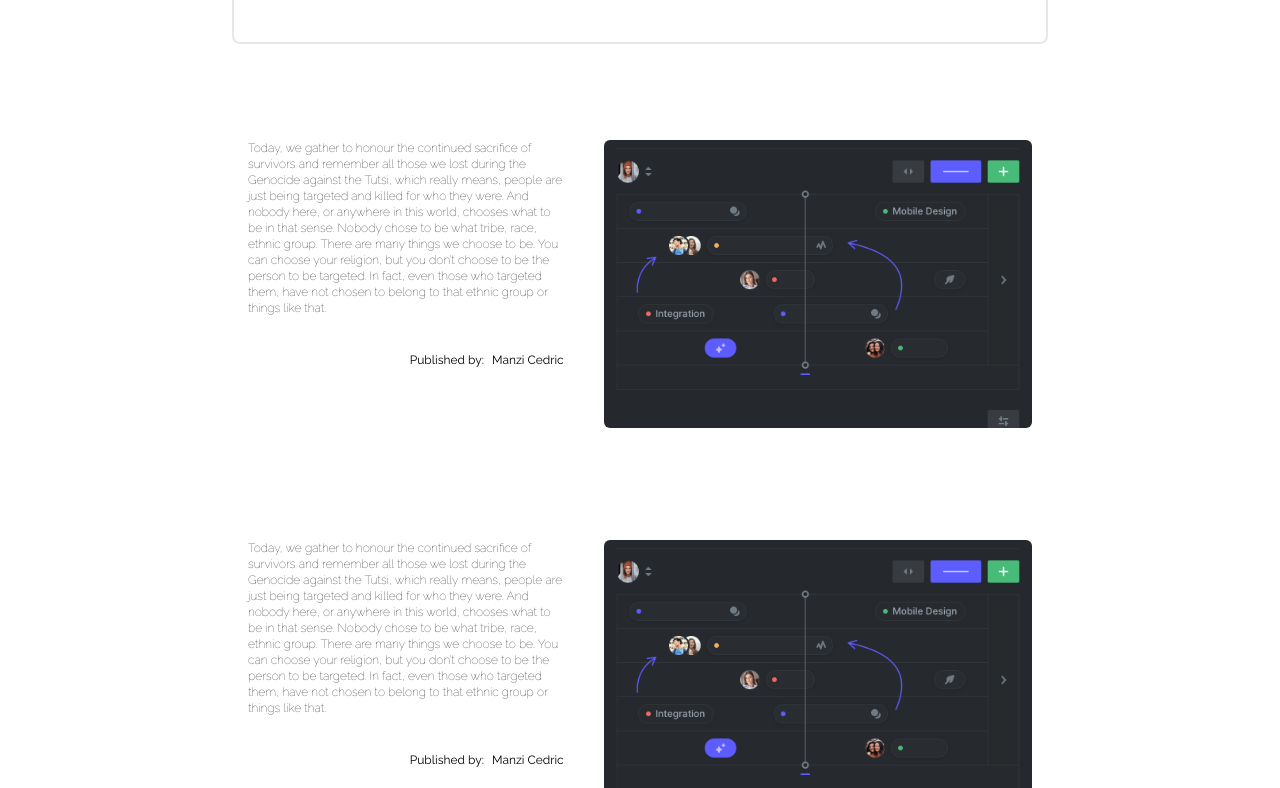
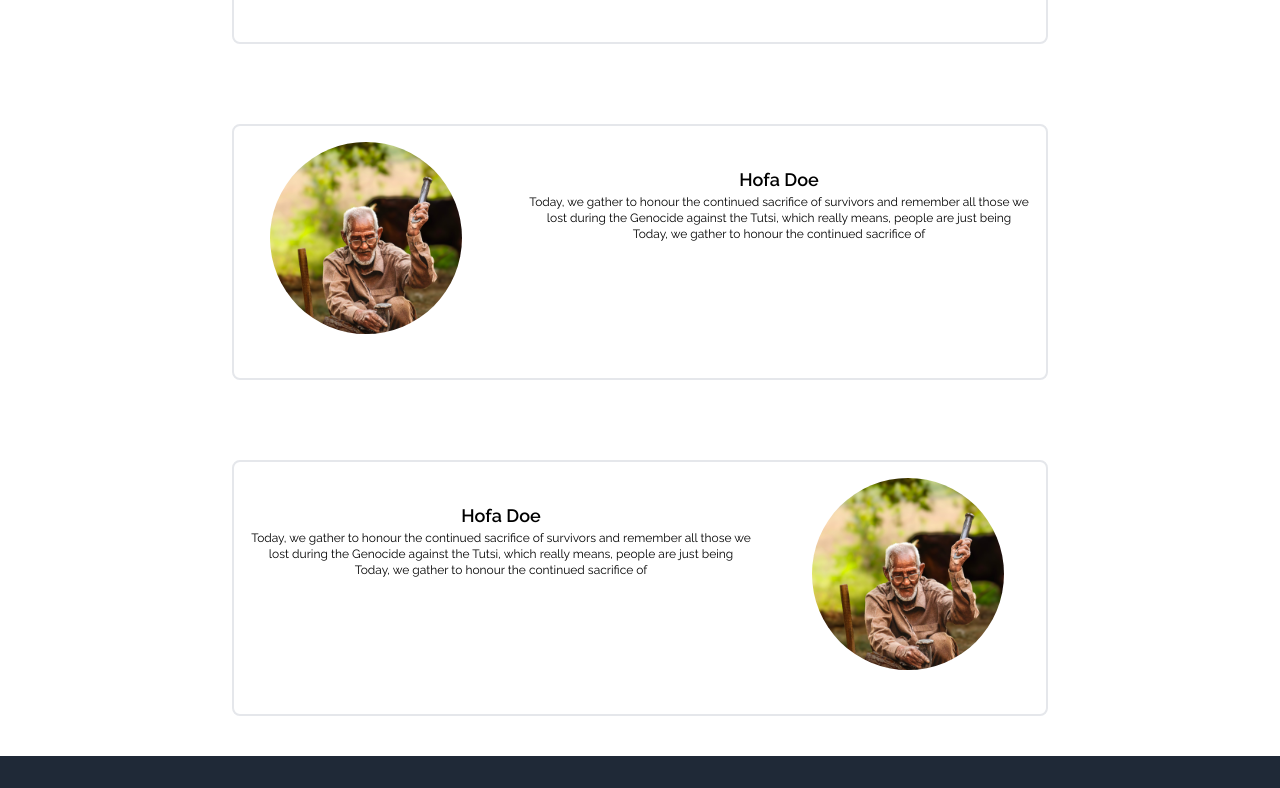
Before and after one commit to heritierbagumire/calm-craft, a React (Create React App) app: page / in a window 1280 px wide. Shown: the part 3352-4140 px from the top of the page. Built offline with nearby package versions, Linux system fonts and the light colour scheme.

Commit message:
testimonials added

```diff
--- a/src/components/Testimonials.jsx
+++ b/src/components/Testimonials.jsx
@@ -26,70 +26,43 @@ export default function Testimonials() {
                     survivors and remember all those we lost during the Genocide
                     against the Tutsi, which really means, people are just being
                     Today, we gather to honour the continued sacrifice of
-
                   </p>
                 </div>
               </div>
-              <div className=" max-w-6xl shadow-3-strong rounded-lg md:h-80 w-full mt-20 flex flex-col  md:flex-row-reverse  md:gap-x-2 hover:contrast-50">
-                <div className="w-full h-18 md:w-4/5 md:h-full rounded-lg px-4 py-4 ">
+              <div className=" max-w-8xl border-2  rounded-lg md:h-64 w-full mt-20 flex flex-col md:flex-row  md:gap-x-2 transition duration-150 ease-in-out">
+                <div className="w-96 h-18 md:w-2/5 md:h-full rounded-lg px-4 pt-4">
                   <img
-                    className="w-full h-full object-cover rounded-md"
+                    className=" w-48 h-48 mx-24 md:mx-2 lg:mx-5 md:w-48 md:h-48 object-cover rounded-full"
                     alt="profile"
-                    src={TestimonialImage02}
+                    src={TestimonialImage01}
                   />
                 </div>
-                <div className="w-full h-fill md:w-3/5 md:h-48 text-xs md:text-default-800 px-4 py-2 block ">
-                  <p className="text-start py-2 font-mulish font-thin">
+                <div className="w-full h-full md:w-3/5 lg:w-4/5 md:h-48 text-xs md:text-default-800 px-4 pt-10 block ">
+                  <p className="text-center text-lg font-semibold"> Hofa Doe</p>
+                  <p className="text-center text-pretty font-normal">
                     Today, we gather to honour the continued sacrifice of
                     survivors and remember all those we lost during the Genocide
                     against the Tutsi, which really means, people are just being
-                    targeted and killed for who they were. And nobody here, or
-                    anywhere in this world, chooses what to be in that sense.
-                    Nobody chose to be what tribe, race, ethnic group. There are
-                    many things we choose to be. You can choose your religion,
-                    but you don’t choose to be the person to be targeted. In
-                    fact, even those who targeted them, have not chosen to
-                    belong to that ethnic group or things like that.
+                    Today, we gather to honour the continued sacrifice of
                   </p>
-                  <div className="flex flex-row-reverse justify-between items-center mt-7">
-                    <div>
-                      <div className="flex space-x-2 inset-4 text-black cursor-pointer">
-                        <p className=" text-default-800">Published by: </p>
-                        <p className="text-custom-blue">Manzi Cedric</p>
-                      </div>
-                    </div>
-                  </div>
                 </div>
               </div>
-              <div className=" max-w-6xl shadow-3-strong rounded-lg md:h-80 w-full mt-20 flex flex-col  md:flex-row-reverse  md:gap-x-2 hover:contrast-50">
-                <div className="w-full h-18 md:w-4/5 md:h-full rounded-lg px-4 py-4 ">
+              <div className=" max-w-8xl border-2 mb-10 rounded-lg md:h-64 w-full mt-20 flex flex-col md:flex-row-reverse  md:gap-x-2 transition duration-150 ease-in-out">
+                <div className="w-96 h-18 md:w-2/5 md:h-full rounded-lg px-4 pt-4">
                   <img
-                    className="w-full h-full object-cover rounded-md"
+                    className=" w-48 h-48 mx-24 md:mx-2 lg:mx-5 md:w-48 md:h-48 object-cover rounded-full"
                     alt="profile"
-                    src={TestimonialImage02}
+                    src={TestimonialImage01}
                   />
                 </div>
-                <div className="w-full h-fill md:w-3/5 md:h-48 text-xs md:text-default-800 px-4 py-2 block ">
-                  <p className="text-start py-2 font-mulish font-thin">
+                <div className="w-full h-full md:w-3/5 lg:w-4/5 md:h-48 text-xs md:text-default-800 px-4 pt-10 block ">
+                  <p className="text-center text-lg font-semibold"> Hofa Doe</p>
+                  <p className="text-center text-pretty font-normal">
                     Today, we gather to honour the continued sacrifice of
                     survivors and remember all those we lost during the Genocide
                     against the Tutsi, which really means, people are just being
-                    targeted and killed for who they were. And nobody here, or
-                    anywhere in this world, chooses what to be in that sense.
-                    Nobody chose to be what tribe, race, ethnic group. There are
-                    many things we choose to be. You can choose your religion,
-                    but you don’t choose to be the person to be targeted. In
-                    fact, even those who targeted them, have not chosen to
-                    belong to that ethnic group or things like that.
+                    Today, we gather to honour the continued sacrifice of
                   </p>
-                  <div className="flex flex-row-reverse justify-between items-center mt-7">
-                    <div>
-                      <div className="flex space-x-2 inset-4 text-black cursor-pointer">
-                        <p className=" text-default-800">Published by: </p>
-                        <p className="text-custom-blue">Manzi Cedric</p>
-                      </div>
-                    </div>
-                  </div>
                 </div>
               </div>
               <div></div>
```
